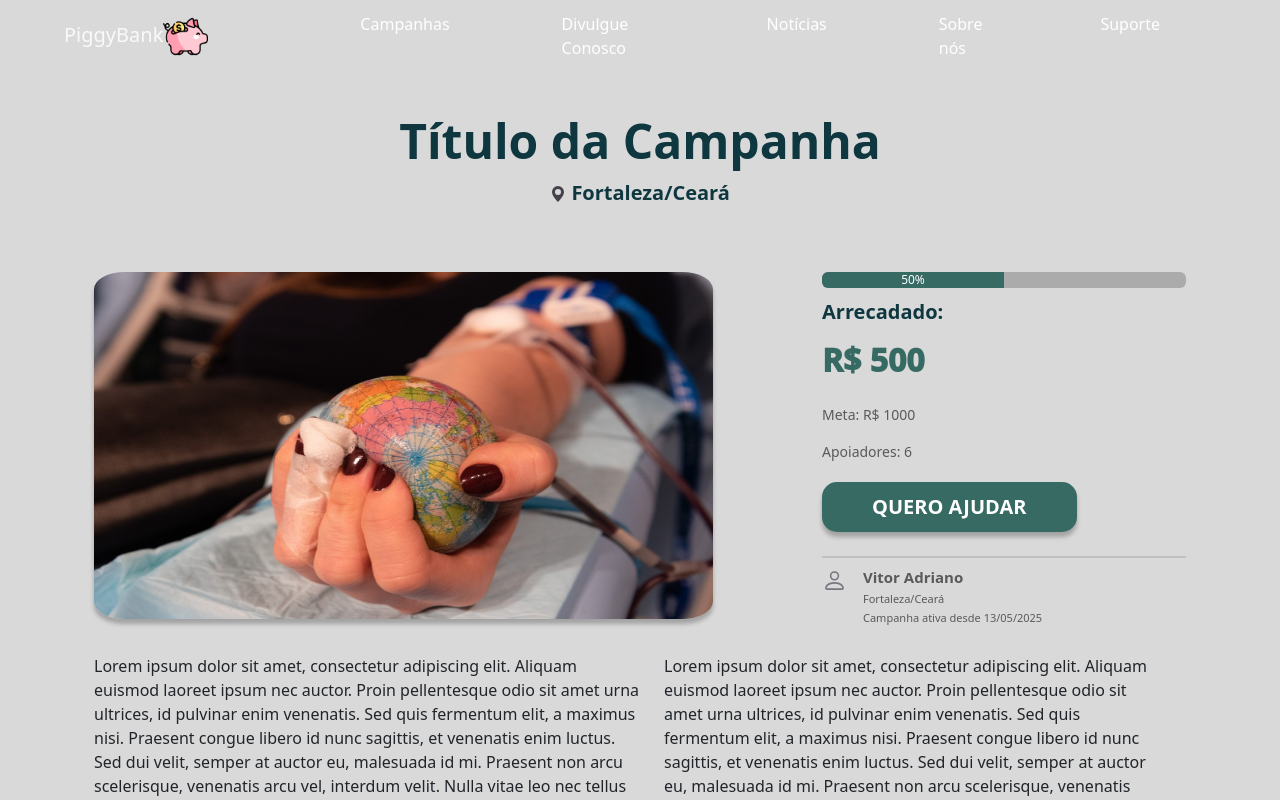
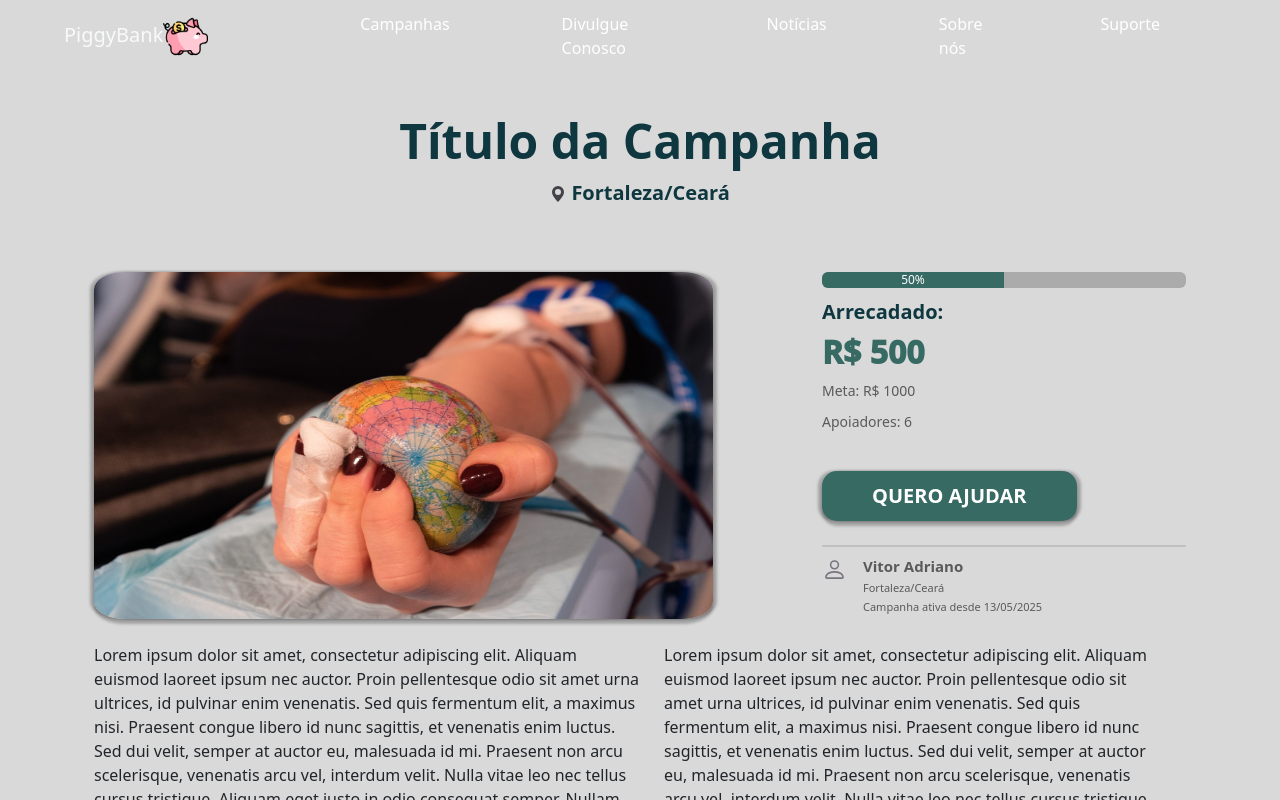
Before and after one commit to oestrangeiro/piggybank, a React (Vite) app in the folder frontend/: page /campanha/1 in a window 1280 px wide. Shown: the top 800 px of the page. Built offline with nearby package versions, Linux system fonts and the light colour scheme.

Commit message:
Correção de margins no principalPanel de CampaignInfo

```diff
--- a/frontend/src/pages/CampaignInfo.jsx
+++ b/frontend/src/pages/CampaignInfo.jsx
@@ -43,12 +43,15 @@ function CampaignInfo() {
                     className="principalInfoPanelPrgBar w-100 mb-2"
                 />
                 <h5
-                style={{fontSize: '20px', fontWeight: '600', color: 'var(--primary-color)'}}
+                    style={{fontSize: '20px', fontWeight: '600',
+                        color: 'var(--primary-color)', marginBottom:'0'}}
                 >
                     Arrecadado:
                 </h5>
                 <p
-                style={{fontWeight:'1000', fontSize: '32px', color: 'var(--secondary-color)'}}
+                    className="m-0"
+                    style={{fontWeight:'1000', fontSize: '32px',
+                        color: 'var(--secondary-color)'}}
                 >
                     R$ 500
                 </p>
--- a/frontend/src/styles/CampaignInfo.css
+++ b/frontend/src/styles/CampaignInfo.css
@@ -3,8 +3,9 @@
     width: 85%;
     height: 347px;
     border-radius: 5%;
-    box-shadow: 0px 5px 4px rgba(0, 0, 0, 0.250);
-
+    box-shadow: 0px 5px 3px rgba(0, 0, 0, 0.25),
+        4px 0px 3px rgba(0, 0, 0, 0.25),
+        -4px 0px 3px rgba(0, 0, 0, 0.25);
 }
 
 
@@ -18,6 +19,11 @@
     font-weight: 400;
     font-size: 14px;
     color: var(--gray-color);
+    margin-top: 0px;
+    margin-bottom: 25px;
+}
+#principalInfoPanelSubtitles p {
+    margin-bottom: 10px;
 }
 .principalInfoPanelHr {
     width: 100%;
@@ -41,7 +47,9 @@
     background-color: var(--secondary-color);
     border: none;
     border-radius: 15px;
-    box-shadow: 0px 5px 4px rgba(0, 0, 0, 0.250);
+    box-shadow: 0px 5px 3px rgba(0, 0, 0, 0.25),
+        4px 0px 3px rgba(0, 0, 0, 0.25),
+        -4px 0px 3px rgba(0, 0, 0, 0.25);
     color: white;
     font-size: 20px;
     font-weight: 900;
```
